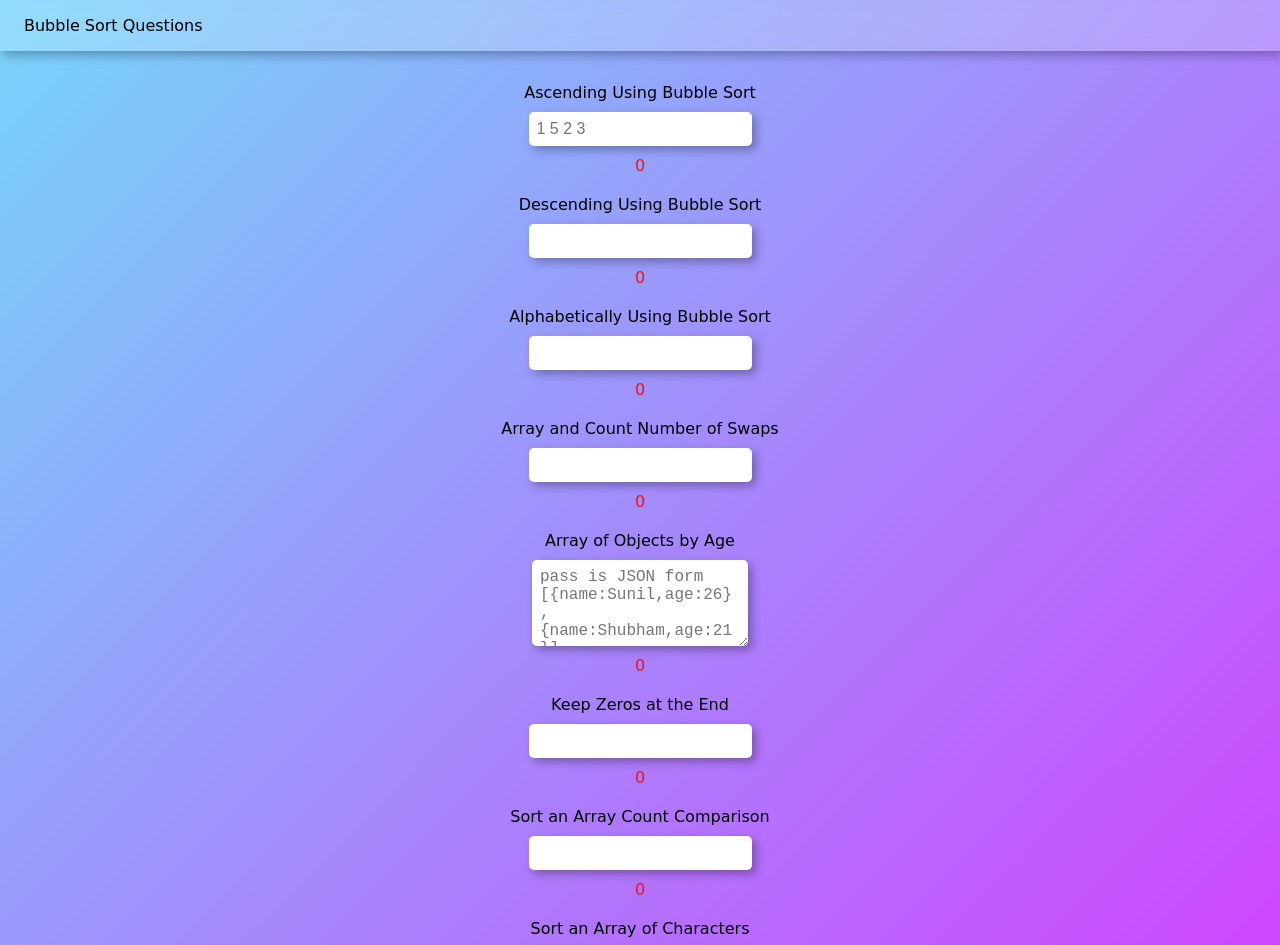
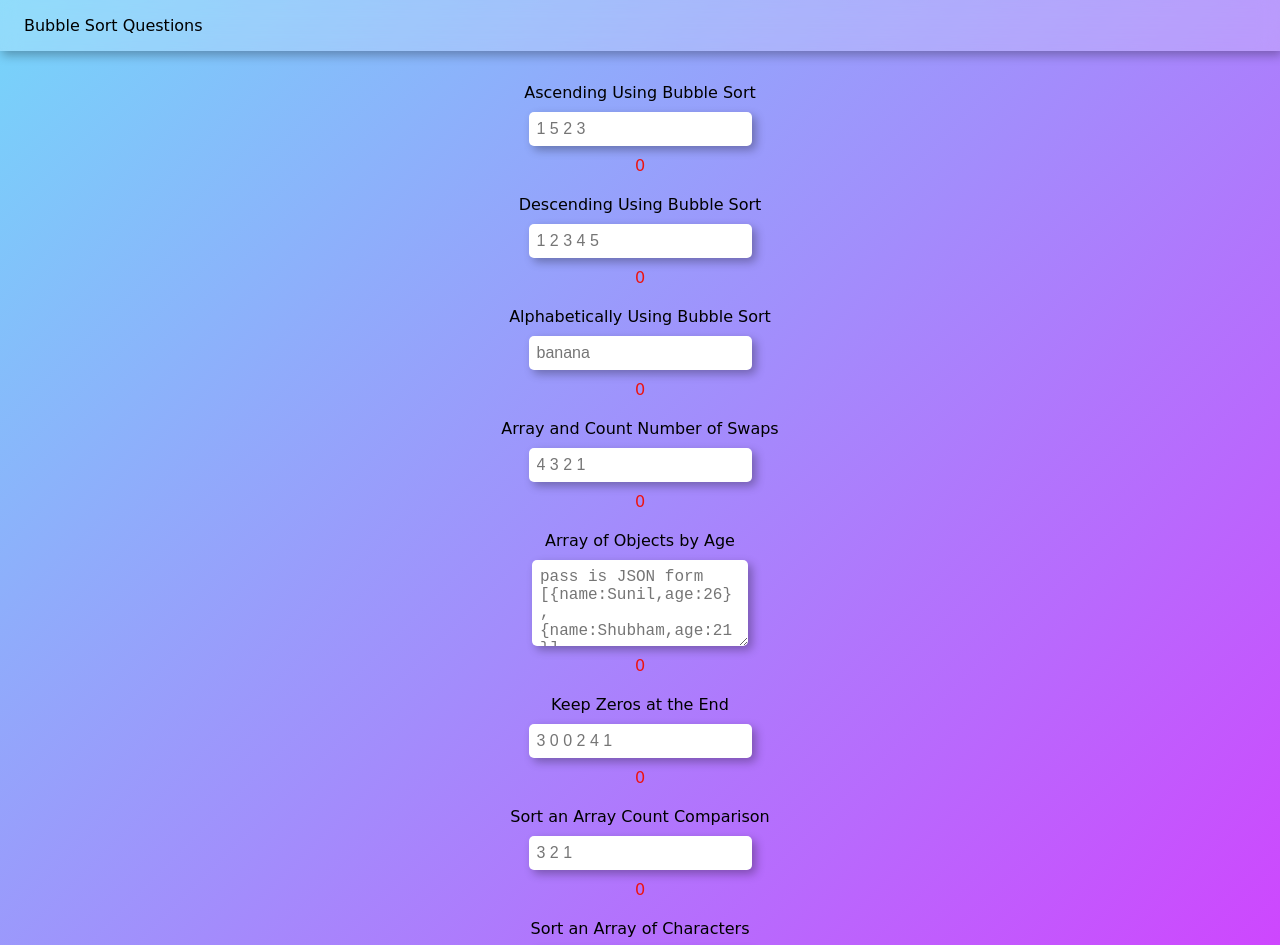
Before and after one commit to Sunil-Yadav-web/Day-12-Challenge, a plain HTML site: page index.html in a window 1280 px wide. Shown: the top 945 px of the page. Drawn offline with Linux system fonts and the light colour scheme.

Commit message:
add placeholder

```diff
--- a/index.html
+++ b/index.html
@@ -22,17 +22,32 @@
       </div>
       <div class="container">
         <label for="string-print2">Descending Using Bubble Sort</label>
-        <input type="text" id="string-print2" class="descending-order-array" />
+        <input
+          type="text"
+          id="string-print2"
+          class="descending-order-array"
+          placeholder="1 2 3 4 5"
+        />
         <p class="descending-order-array-output">0</p>
       </div>
       <div class="container">
         <label for="string-print3">Alphabetically Using Bubble Sort</label>
-        <input type="text" id="string-print3" class="alphabet-order-string" />
+        <input
+          type="text"
+          id="string-print3"
+          class="alphabet-order-string"
+          placeholder="banana"
+        />
         <p class="alphabet-order-string-output">0</p>
       </div>
       <div class="container">
         <label for="string-print4">Array and Count Number of Swaps</label>
-        <input type="text" id="string-print4" class="count-swap-array" />
+        <input
+          type="text"
+          id="string-print4"
+          class="count-swap-array"
+          placeholder="4 3 2 1"
+        />
         <p class="count-swap-array-output">0</p>
       </div>
       <div class="container">
@@ -47,12 +62,22 @@
       </div>
       <div class="container">
         <label for="string-print6">Keep Zeros at the End</label>
-        <input type="text" id="string-print6" class="keep-zero-end" />
+        <input
+          type="text"
+          id="string-print6"
+          class="keep-zero-end"
+          placeholder="3 0 0 2 4 1"
+        />
         <p class="keep-zero-end-output">0</p>
       </div>
       <div class="container">
         <label for="string-print7">Sort an Array Count Comparison</label>
-        <input type="text" id="string-print7" class="sort-count-comparison" />
+        <input
+          type="text"
+          id="string-print7"
+          class="sort-count-comparison"
+          placeholder="3 2 1"
+        />
         <p class="sort-count-comparison-output">0</p>
       </div>
       <div class="container">
```
